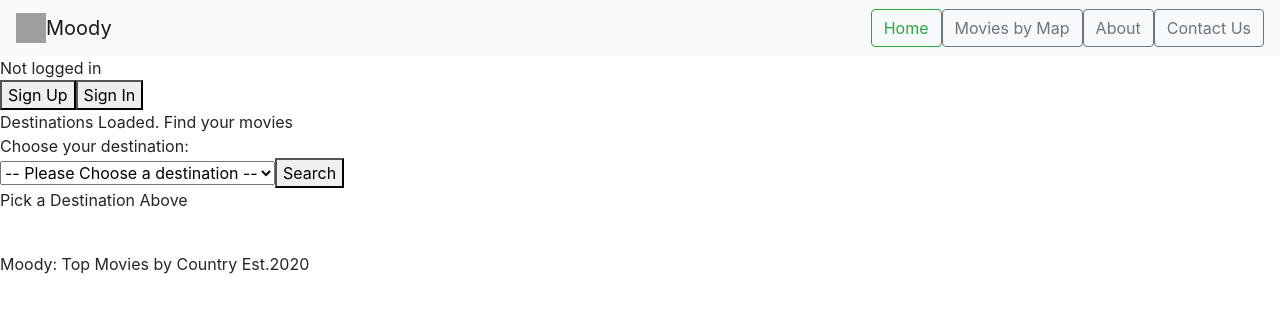
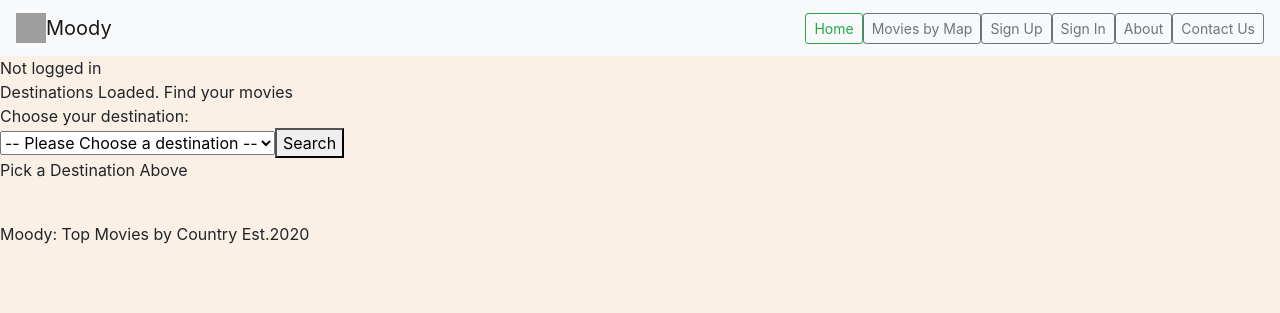
Before and after one commit to dahliakadri/movies_by_destination, a Flask app: page /moody in a window 1280 px wide. Shown: the top 313 px of the page. Run offline with Flask 2, Linux system fonts and the light colour scheme; data that the repository does not hold is empty; some libraries are stand-ins or nearby versions; grey boxes are pictures that could not be loaded.

Commit message:
update nav bar buttons

```diff
--- a/static/css/styles.css
+++ b/static/css/styles.css
@@ -1,4 +1,5 @@
 body {
 	margin: 0;
+	background-color: #FAF0E6;
 
 }
--- a/static/moodyreact.jsx
+++ b/static/moodyreact.jsx
@@ -62,10 +62,10 @@ class MoodyApp extends React.Component{
   }
 
   render() {
-    const logbuttons = this.state.loginStatus ? <button onClick={this.handleLogout}> Logout </button> : <div><button onClick={() => this.setState({currentPage: 3})}> Sign Up </button>
-    <button onClick={() => this.setState({currentPage: 4})}> Sign In </button></div>
+    const logbuttons = this.state.loginStatus ? <button  className="btn btn-sm btn-outline-secondary" type="button" onClick={this.handleLogout}> Logout </button> : <div><button  className="btn btn-sm btn-outline-secondary" type="button" onClick={() => this.setState({currentPage: 3})}> Sign Up </button>
+    <button  className="btn btn-sm btn-outline-secondary" type="button" onClick={() => this.setState({currentPage: 4})}> Sign In </button></div>
     const userStatus = this.state.loginStatus ? <div>Welcome, {this.state.userFname}, logged in with {this.state.userEmail}.</div> : <div>Not logged in</div>
-    const userButtons = this.state.loginStatus ? <div><button onClick={() => this.setState({currentPage: 2})}> My Movies List </button><button onClick={() => this.setState({currentPage: 7})}> My Profile</button></div>: <div></div>
+    const userButtons = this.state.loginStatus ? <div><button className="btn btn-sm btn-outline-secondary" type="button" onClick={() => this.setState({currentPage: 2})}> My Movies List </button><button className="btn btn-sm btn-outline-secondary" type="button" onClick={() => this.setState({currentPage: 7})}> My Profile</button></div>: <div></div>
     return (
         <div>
           <nav className="navbar navbar-light bg-light">
@@ -73,16 +73,16 @@ class MoodyApp extends React.Component{
             <img src="/static/img/travelimage.png" width="30" height="30" className="d-inline-block align-top" alt=""/>
             Moody</a>
             <form className="form-inline">
-              <button className="btn btn-outline-success" type="button" onClick={() => this.setState({currentPage: 0})}>Home</button>
-              <button className="btn btn-outline-secondary" type="button" onClick={() => this.setState({currentPage: 5})}>Movies by Map</button>
-              <button className="btn btn-outline-secondary" type="button" onClick={() => this.setState({currentPage: 1})}>About</button>
-              <button className="btn btn-outline-secondary" type="button" onClick={() => this.setState({currentPage: 6})}>Contact Us</button>
+              <button className="btn btn-sm btn-outline-success" type="button" onClick={() => this.setState({currentPage: 0})}>Home</button>
+              <button className="btn btn-sm btn-outline-secondary" type="button" onClick={() => this.setState({currentPage: 5})}>Movies by Map</button>
+              { userButtons }
+              { logbuttons }
+              <button className="btn btn-sm btn-outline-secondary" type="button" onClick={() => this.setState({currentPage: 1})}>About</button>
+              <button className="btn btn-sm btn-outline-secondary" type="button" onClick={() => this.setState({currentPage: 6})}>Contact Us</button>
             </form>
           </nav>
           <div>
-          { userStatus}
-          { logbuttons }
-          { userButtons }
+          { userStatus }
           </div>
           <div>
           {this.state.pages[this.state.currentPage]}
```
